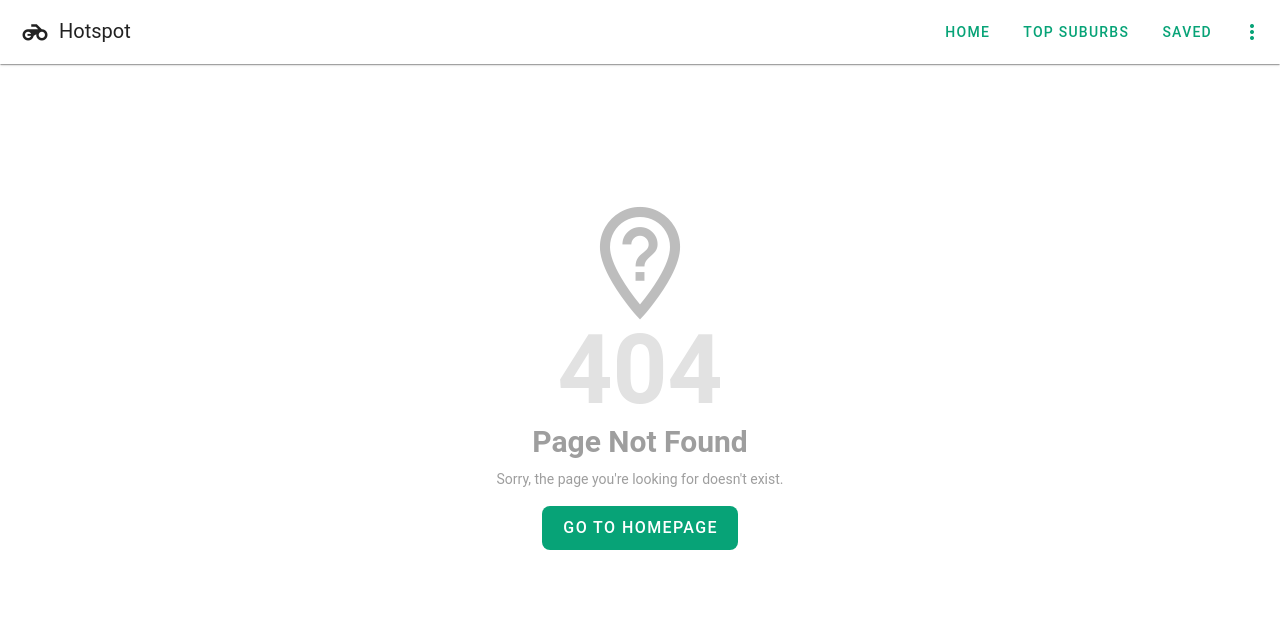
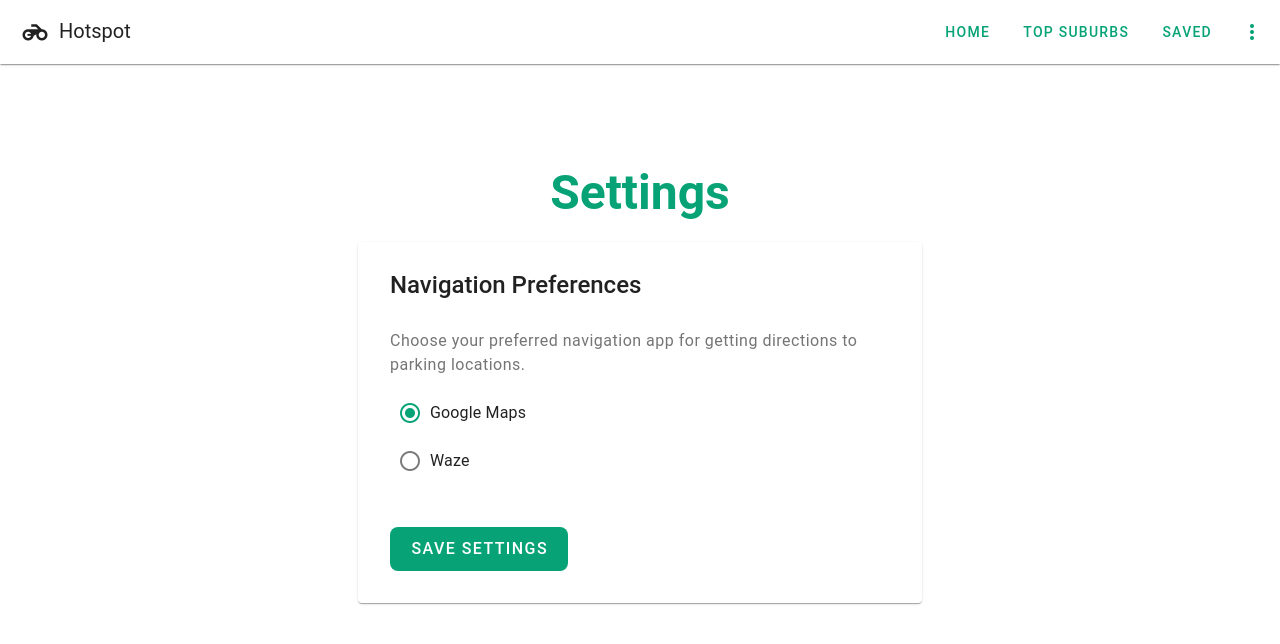
Before and after one commit to michaelmcallister/hotspot, a Vue app in the folder src/web/: page /settings in a window 1280 px wide. Before the commit this address had no page. Shown: the top 644 px of the page. Built offline with nearby package versions, Linux system fonts and the light colour scheme.

Commit message:
5.4 Add settings page to capture navigation provider

```diff
--- a/src/web/src/App.vue
+++ b/src/web/src/App.vue
@@ -18,6 +18,9 @@
           <v-list>
             <v-list-item @click="showResources = true">
               <v-list-item-title class="text-button text-primary">Resources</v-list-item-title>
+            </v-list-item>
+            <v-list-item to="/settings">
+              <v-list-item-title class="text-button text-primary">Settings</v-list-item-title>
             </v-list-item>
             <v-list-item to="/contact">
               <v-list-item-title class="text-button text-primary">Contact</v-list-item-title>
--- /dev/null
+++ b/src/web/src/Settings.vue
@@ -0,0 +1,74 @@
+<template>
+  <v-main>
+    <v-container class="pa-6">
+      <v-row justify="center">
+        <v-col cols="12" md="8" lg="6">
+          <h1 class="text-h3 font-weight-bold text-primary mb-6 text-center">Settings</h1>
+
+          <v-card class="pa-4">
+            <v-card-title class="text-h5 mb-4">Navigation Preferences</v-card-title>
+
+            <v-card-text>
+              <p class="text-body-1 mb-4 text-grey-darken-1">
+                Choose your preferred navigation app for getting directions to parking locations.
+              </p>
+
+              <v-radio-group v-model="navigationApp" color="primary">
+                <v-radio
+                  label="Google Maps"
+                  value="google"
+                  class="mb-2"
+                />
+                <v-radio
+                  label="Waze"
+                  value="waze"
+                  class="mb-2"
+                />
+              </v-radio-group>
+
+              <v-btn
+                color="primary"
+                variant="flat"
+                size="large"
+                rounded="lg"
+                @click="saveSettings"
+                class="mt-4"
+              >
+                Save Settings
+              </v-btn>
+            </v-card-text>
+          </v-card>
+        </v-col>
+      </v-row>
+    </v-container>
+
+    <v-snackbar
+      v-model="showSaveMessage"
+      timeout="3000"
+      color="success"
+      location="bottom"
+      class="text-center"
+    >
+      <p>Settings saved successfully!</p>
+    </v-snackbar>
+  </v-main>
+</template>
+
+<script setup lang="ts">
+import { ref, onMounted } from 'vue'
+
+const navigationApp = ref('google')
+const showSaveMessage = ref(false)
+
+onMounted(() => {
+  const saved = localStorage.getItem('navigationApp')
+  if (saved) {
+    navigationApp.value = saved
+  }
+})
+
+const saveSettings = () => {
+  localStorage.setItem('navigationApp', navigationApp.value)
+  showSaveMessage.value = true
+}
+</script>
--- a/src/web/src/components/ParkingCard.vue
+++ b/src/web/src/components/ParkingCard.vue
@@ -195,12 +195,22 @@ const navigateToSuburb = () => {
   router.push({ name: 'suburb', params: { slug } });
 };
 
-//  This works surprisingly well, Google will fill in the blanks on your current location
+//  This works surprisingly well both providers don't need specifically formatted addresses.
 const openDirections = () => {
   const fullAddress = `${props.submission.address}, ${props.submission.suburb}, ${props.submission.postcode}`;
   const encodedAddress = encodeURIComponent(fullAddress);
-  const googleMapsUrl = `https://www.google.com/maps/dir/?api=1&destination=${encodedAddress}`;
-  window.open(googleMapsUrl, '_blank');
+
+  const navigationApp = localStorage.getItem('navigationApp') || 'google';
+
+  let directionsUrl: string;
+
+  if (navigationApp === 'waze') {
+    directionsUrl = `https://waze.com/ul?q=${encodedAddress}&navigate=yes`;
+  } else {
+    directionsUrl = `https://www.google.com/maps/dir/?api=1&destination=${encodedAddress}`;
+  }
+
+  window.open(directionsUrl, '_blank');
 };
 </script>
 
--- a/src/web/src/router/index.ts
+++ b/src/web/src/router/index.ts
@@ -3,6 +3,7 @@ import Homepage from '../Homepage.vue'
 import TopSuburbs from '../TopSuburbs.vue'
 import Saved from '../Saved.vue'
 import Contact from '../Contact.vue'
+import Settings from '../Settings.vue'
 import NotFound from '../NotFound.vue'
 
 const routes = [
@@ -11,6 +12,7 @@ const routes = [
   { path: '/top-suburbs', name: 'top-suburbs', component: TopSuburbs },
   { path: '/saved', name: 'saved', component: Saved },
   { path: '/contact', name: 'contact', component: Contact },
+  { path: '/settings', name: 'settings', component: Settings },
   { path: '/:pathMatch(.*)*', name: 'not-found', component: NotFound },
 ]
 
```
